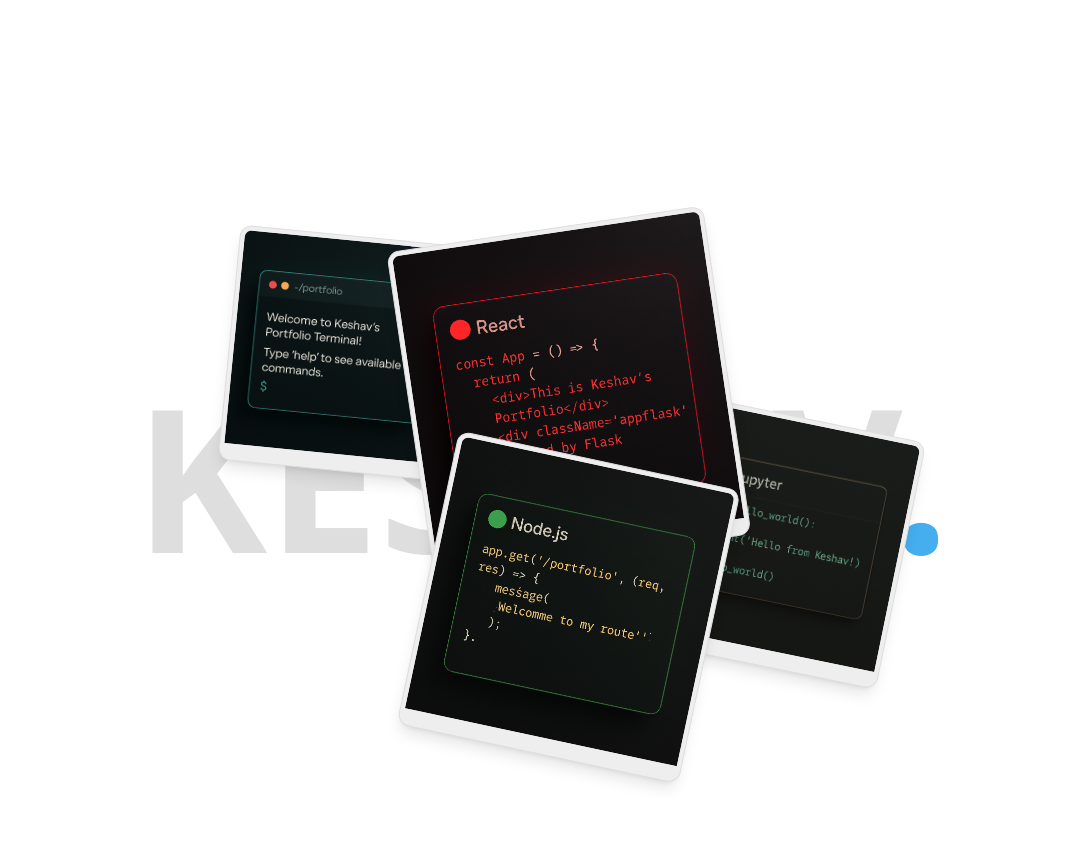
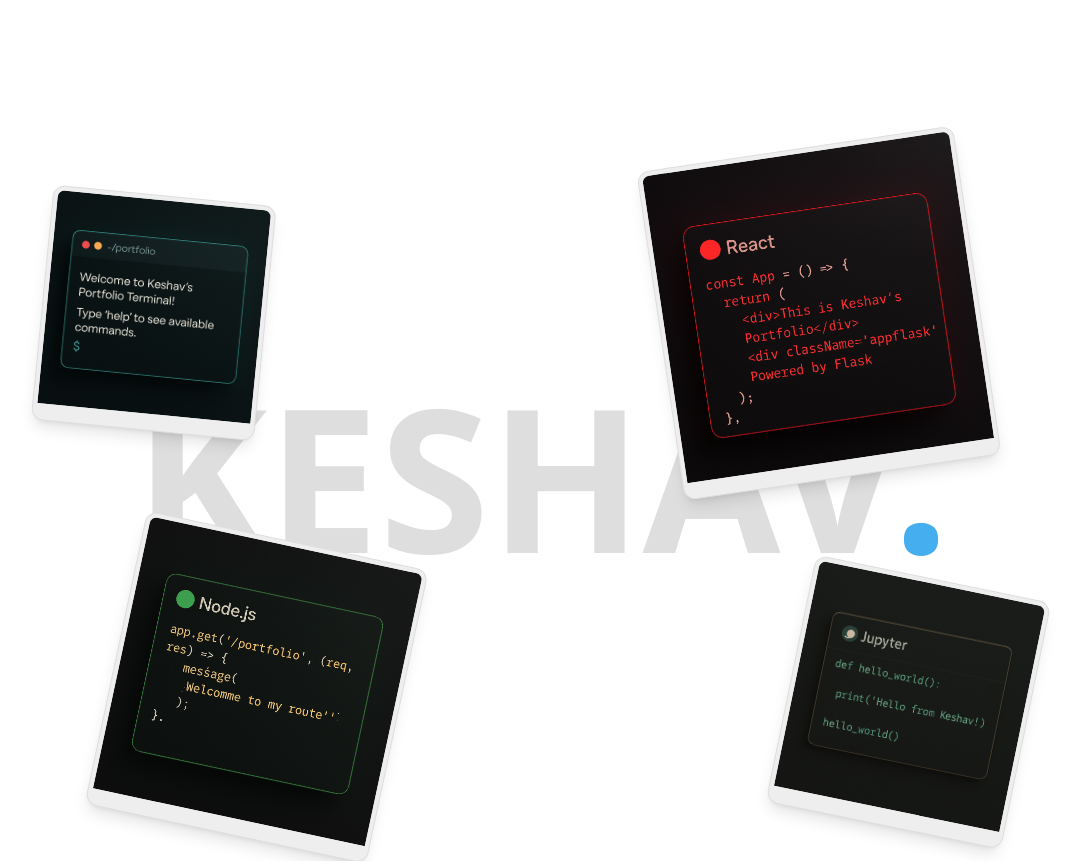
Before and after one commit to ikeshav26/_portfolio, a React (Vite) app: page / in a window 1280 px wide. Shown: the part 1400-2261 px from the top of the page, without its empty margins (98-1178 px from the left). Built offline with nearby package versions, Linux system fonts and the light colour scheme.

Commit message:
Fixed card component

```diff
--- a/src/components/Cards.jsx
+++ b/src/components/Cards.jsx
@@ -4,7 +4,7 @@
 
 export const DragCards = () => {
   return (
-    <section className="relative grid min-h-screen w-full place-content-center overflow-hidden ">
+    <section className="relative grid min-h-screen w-full place-content-center overflow-hidden">
       <h2 className="relative z-0 text-[20vw] font-black text-base-300 md:text-[200px]">
         KESHAV<span className="text-primary">.</span>
       </h2>
@@ -23,8 +23,8 @@
         src="/terminal.png"
         alt="terminal image"
         rotate="6deg"
-        top="20%"
-        left="25%"
+        top="15%"
+        left="10%"
         className="w-36 md:w-56"
         floatDelay={0}
       />
@@ -33,8 +33,8 @@
         src="/jupyter.png"
         alt="vscode image"
         rotate="12deg"
-        top="45%"
-        left="60%"
+        top="65%"
+        left="70%"
         className="w-30 md:w-60"
         floatDelay={1.5}
       />
@@ -43,18 +43,18 @@
         src="/react.png"
         alt="react image"
         rotate="-6deg"
-        top="20%"
-        left="40%"
+        top="10%"
+        left="60%"
         className="w-52 md:w-80"
         floatDelay={0.8}
       />
       <Card
         containerRef={containerRef}
         src="/node.png"
-        alt="random image"
+        alt="node image"
         rotate="8deg"
-        top="50%"
-        left="40%"
+        top="60%"
+        left="15%"
         className="w-48 md:w-72"
         floatDelay={2.2}
       />
@@ -68,73 +68,85 @@
 
   const updateZIndex = () => {
     const els = document.querySelectorAll(".drag-elements");
-
     let maxZ = -Infinity;
     els.forEach((el) => {
       const z = parseInt(window.getComputedStyle(el).zIndex);
       if (!isNaN(z) && z > maxZ) maxZ = z;
     });
-
     setZIndex(maxZ + 1);
   };
 
-  // Floating animation variants
-  const floatingVariants = {
-    float: {
-      y: [0, -20, 0],
-      x: [0, 10, -10, 0],
-      rotate: [rotate, `${parseFloat(rotate) + 5}deg`, `${parseFloat(rotate) - 3}deg`, rotate],
-      transition: {
-        duration: 6 + Math.random() * 4, // Random duration between 6-10s
-        repeat: Infinity,
-        ease: "easeInOut",
-        delay: floatDelay,
-      }
-    },
-    drag: {
-      transition: {
-        duration: 0
-      }
-    }
-  };
-
   return (
-    <motion.img
-      onMouseDown={updateZIndex}
-      onDragStart={() => setIsDragging(true)}
-      onDragEnd={() => setIsDragging(false)}
+    <motion.div
+      className={twMerge(
+        "drag-elements absolute cursor-grab active:cursor-grabbing select-none",
+        className
+      )}
       style={{
         top,
         left,
         zIndex,
-        transformOrigin: "center center"
+        transformOrigin: "center center",
       }}
-      className={twMerge(
-        "drag-elements absolute rounded-xl shadow-lg bg-base-200 p-1 pb-4 border border-base-300 cursor-grab active:cursor-grabbing",
-        className
-      )}
-      src={src}
-      alt={alt}
       drag
-      dragConstraints={containerRef}
-      dragElastic={0.65}
-      variants={floatingVariants}
-      animate={isDragging ? "drag" : "float"}
+      dragMomentum={false}
+      dragElastic={0.1}
+      dragTransition={{ bounceStiffness: 600, bounceDamping: 20 }}
+      onDragStart={() => {
+        setIsDragging(true);
+        updateZIndex();
+      }}
+      onDragEnd={() => {
+        setIsDragging(false);
+      }}
+      onMouseDown={updateZIndex}
+      animate={
+        isDragging
+          ? {}
+          : {
+              y: [0, -20, 0],
+              x: [0, 10, -10, 0],
+              rotate: [
+                rotate,
+                `${parseFloat(rotate) + 5}deg`,
+                `${parseFloat(rotate) - 3}deg`,
+                rotate,
+              ],
+              transition: {
+                duration: 6 + Math.random() * 4,
+                repeat: Infinity,
+                ease: "easeInOut",
+                delay: floatDelay,
+              }
+            }
+      }
       initial={{ opacity: 0, scale: 0.8 }}
       whileInView={{
         opacity: 1,
         scale: 1,
-        transition: { duration: 0.8, delay: floatDelay * 0.3 }
+        transition: { duration: 0.8, delay: floatDelay * 0.3 },
       }}
-      whileHover={{
+      whileHover={
+        !isDragging
+          ? {
+              scale: 1.05,
+              transition: { duration: 0.2 },
+            }
+          : {}
+      }
+      whileDrag={{
         scale: 1.1,
-        rotate: `${parseFloat(rotate) + 10}deg`,
-        transition: { duration: 0.3 }
+        zIndex: 999,
+        rotate: `${parseFloat(rotate) + 5}deg`,
+        transition: { duration: 0.1 },
       }}
-      whileTap={{
-        scale: 0.95,
-        transition: { duration: 0.1 }
-      }}
-    />
+    >
+      <img
+        src={src}
+        alt={alt}
+        className="w-full h-auto rounded-xl shadow-lg bg-base-200 p-1 pb-4 border border-base-300 pointer-events-none"
+        draggable={false}
+      />
+    </motion.div>
   );
 };
--- a/src/pages/Home.jsx
+++ b/src/pages/Home.jsx
@@ -120,7 +120,7 @@
           </div>
         </section>
 
-        <section className="mb-24">
+        <section className="mb-16 md:mb-24">
           <h2 className="text-4xl font-bold text-center text-base-content mb-12">
             GitHub Activity
           </h2>
@@ -163,18 +163,18 @@
           </div>
         </section>
 
-        <section className="mb-24">
+        <section className="mb-16 md:mb-24">
           <div className="relative">
             <DragCards />
           </div>
         </section>
 
-        <section className="grid grid-cols-1 md:grid-cols-3 gap-8 max-w-6xl mx-auto px-4 py-16">
+        <section className="grid grid-cols-1 md:grid-cols-3 gap-6 md:gap-8 max-w-6xl mx-auto px-4 py-8 md:py-16">
           {/* Projects Completed */}
-          <div className="flex flex-col items-center text-center p-8 bg-gradient-to-br from-base-200 to-base-100 dark:from-base-300 dark:to-base-200 rounded-3xl shadow-xl border border-base-300 dark:border-base-600 transition-all duration-300 hover:scale-105 hover:shadow-2xl">
+          <div className="flex flex-col items-center text-center p-6 md:p-8 bg-gradient-to-br from-base-200 to-base-100 dark:from-base-300 dark:to-base-200 rounded-3xl shadow-xl border border-base-300 dark:border-base-600 transition-all duration-300 hover:scale-105 hover:shadow-2xl">
             <div className="text-primary mb-4">
               <svg
-                className="w-12 h-12"
+                className="w-10 h-10 md:w-12 md:h-12"
                 fill="none"
                 stroke="currentColor"
                 strokeWidth="2"
@@ -184,17 +184,17 @@
                 <path d="M12 12V4l9 5-9 5-9-5 9-5z" />
               </svg>
             </div>
-            <h3 className="text-4xl font-extrabold text-primary mb-2">5+</h3>
-            <p className="text-base-content/70 font-medium">
+            <h3 className="text-3xl md:text-4xl font-extrabold text-primary mb-2">5+</h3>
+            <p className="text-base-content/70 font-medium text-sm md:text-base">
               Projects Completed
             </p>
           </div>
 
           {/* Years of Learning */}
-          <div className="flex flex-col items-center text-center p-8 bg-gradient-to-br from-base-200 to-base-100 dark:from-base-300 dark:to-base-200 rounded-3xl shadow-xl border border-base-300 dark:border-base-600 transition-all duration-300 hover:scale-105 hover:shadow-2xl">
+          <div className="flex flex-col items-center text-center p-6 md:p-8 bg-gradient-to-br from-base-200 to-base-100 dark:from-base-300 dark:to-base-200 rounded-3xl shadow-xl border border-base-300 dark:border-base-600 transition-all duration-300 hover:scale-105 hover:shadow-2xl">
             <div className="text-secondary mb-4">
               <svg
-                className="w-12 h-12"
+                className="w-10 h-10 md:w-12 md:h-12"
                 fill="none"
                 stroke="currentColor"
                 strokeWidth="2"
@@ -203,17 +203,17 @@
                 <path d="M8 6h13M8 12h13M8 18h13M3 6h.01M3 12h.01M3 18h.01" />
               </svg>
             </div>
-            <h3 className="text-4xl font-extrabold text-secondary mb-2">1+</h3>
-            <p className="text-base-content/70 font-medium">
+            <h3 className="text-3xl md:text-4xl font-extrabold text-secondary mb-2">1+</h3>
+            <p className="text-base-content/70 font-medium text-sm md:text-base">
               Years of Learning
             </p>
           </div>
 
           {/* Skills Mastered */}
-          <div className="flex flex-col items-center text-center p-8 bg-gradient-to-br from-base-200 to-base-100 dark:from-base-300 dark:to-base-200 rounded-3xl shadow-xl border border-base-300 dark:border-base-600 transition-all duration-300 hover:scale-105 hover:shadow-2xl">
+          <div className="flex flex-col items-center text-center p-6 md:p-8 bg-gradient-to-br from-base-200 to-base-100 dark:from-base-300 dark:to-base-200 rounded-3xl shadow-xl border border-base-300 dark:border-base-600 transition-all duration-300 hover:scale-105 hover:shadow-2xl">
             <div className="text-accent mb-4">
               <svg
-                className="w-12 h-12"
+                className="w-10 h-10 md:w-12 md:h-12"
                 fill="none"
                 stroke="currentColor"
                 strokeWidth="2"
@@ -222,8 +222,8 @@
                 <path d="M14 10V3.5a.5.5 0 0 0-.85-.35l-7.3 7.3a1.5 1.5 0 0 0 0 2.1l7.3 7.3a.5.5 0 0 0 .85-.35V14h5a1 1 0 0 0 1-1v-2a1 1 0 0 0-1-1h-5z" />
               </svg>
             </div>
-            <h3 className="text-4xl font-extrabold text-accent mb-2">10+</h3>
-            <p className="text-base-content/70 font-medium">Skills Mastered</p>
+            <h3 className="text-3xl md:text-4xl font-extrabold text-accent mb-2">10+</h3>
+            <p className="text-base-content/70 font-medium text-sm md:text-base">Skills Mastered</p>
           </div>
         </section>
       </div>
```
